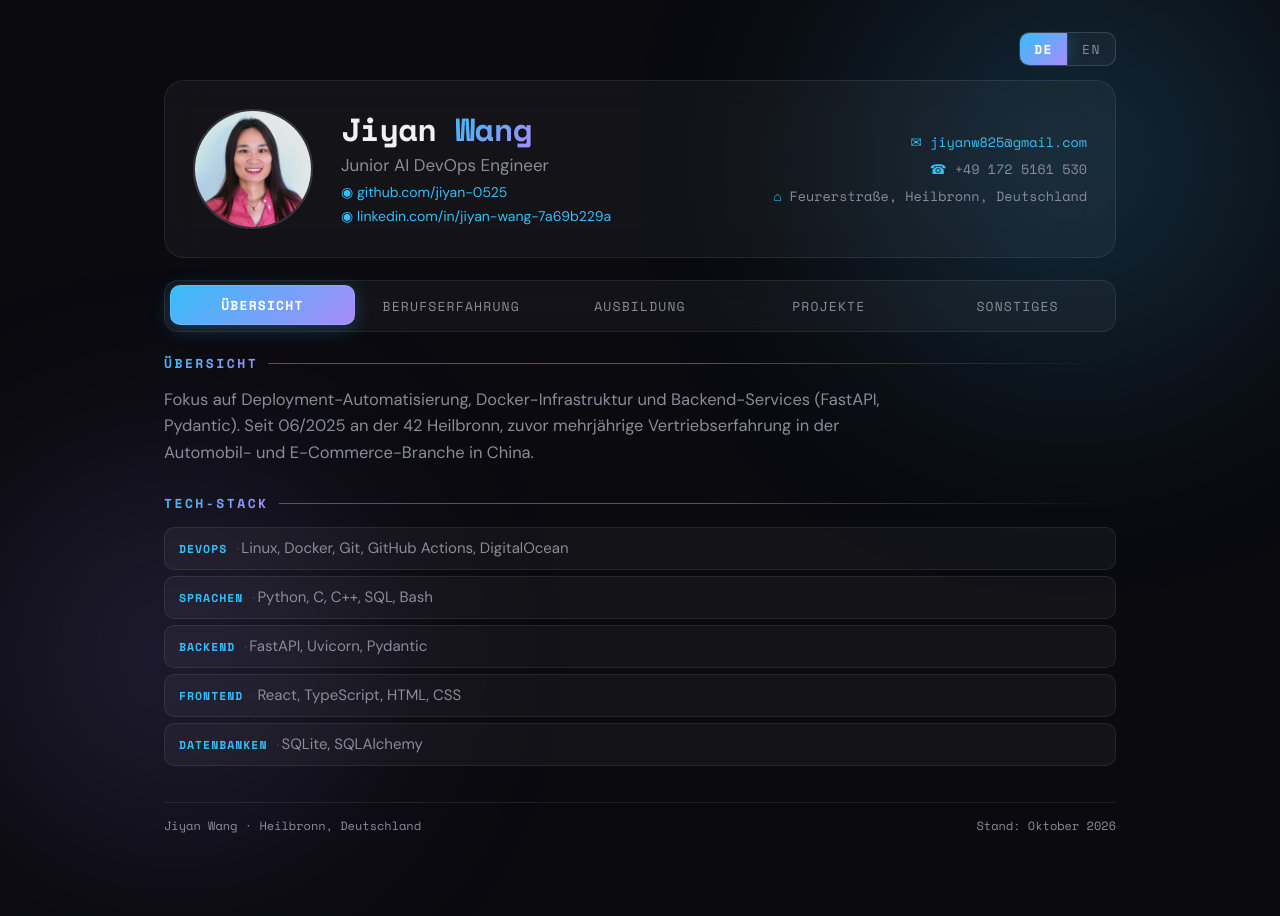
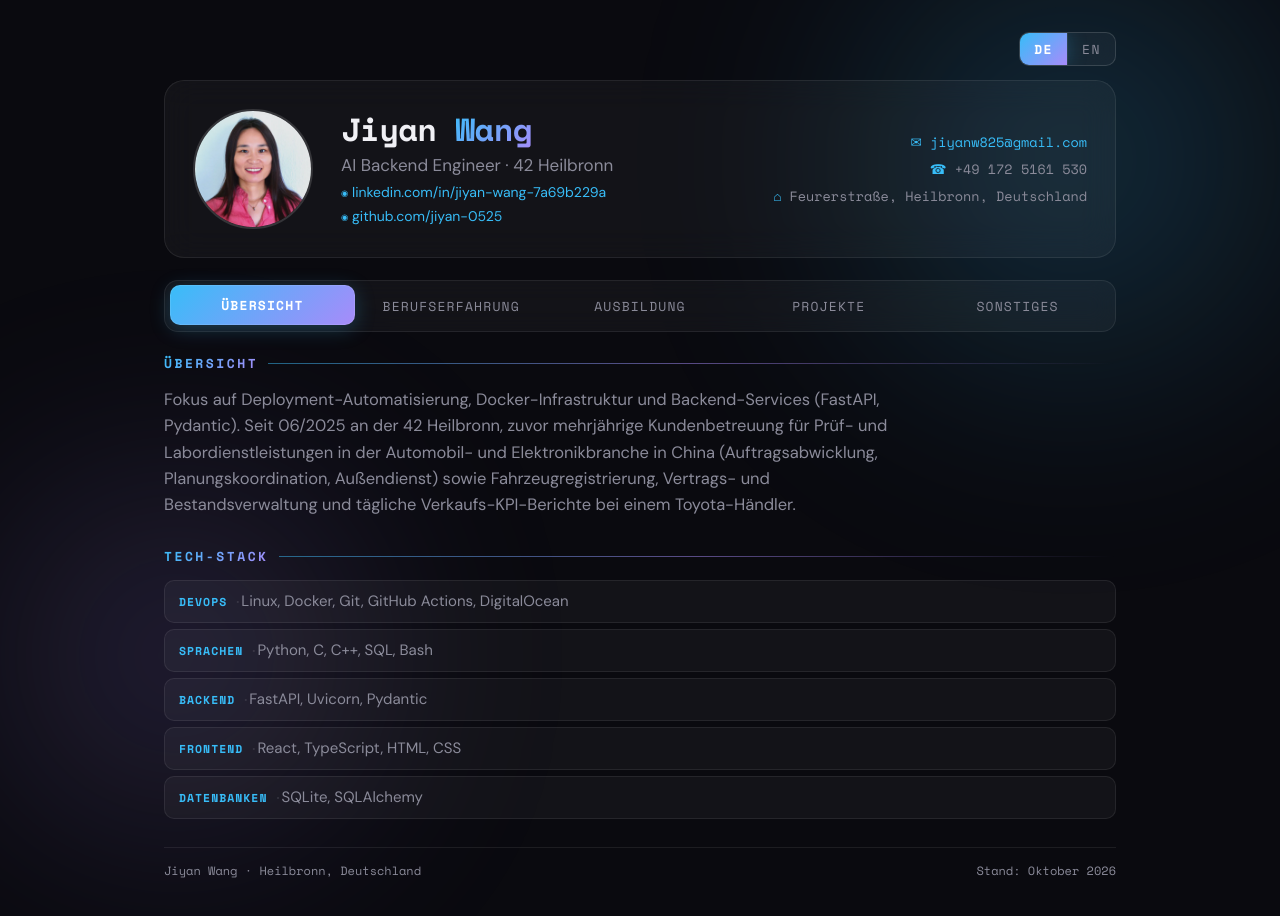
Before and after one commit to jiyan-0525/jiyan-0525.github.io, a React (Vite) app: page / in a window 1280 px wide. Shown: the top 916 px of the page. Before the commit the page ends 882 px from the top, so only its background shows below. Built offline with nearby package versions, Linux system fonts and the light colour scheme.

Commit message:
modiftitel

```diff
--- a/index.html
+++ b/index.html
@@ -5,7 +5,7 @@
     <meta name="viewport" content="width=device-width, initial-scale=1.0" />
     <meta name="color-scheme" content="light" />
     <meta name="supported-color-schemes" content="light" />
-    <meta name="description" content="Lebenslauf von Jiyan Wang – Junior AI DevOps Engineer" />
+    <meta name="description" content="Lebenslauf von Jiyan Wang – AI Backend Engineer" />
     <title>Jiyan Wang – Lebenslauf</title>
     <link rel="preconnect" href="https://fonts.googleapis.com" />
     <link rel="preconnect" href="https://fonts.gstatic.com" crossorigin />
--- a/src/components/Header.tsx
+++ b/src/components/Header.tsx
@@ -51,14 +51,14 @@ export function Header({ cv }: { cv: Cv }) {
         </div>
         <div className="role-gh">
           <span className="k">◉</span>{' '}
-          <a href={`https://${cv.github}`} target="_blank" rel="noreferrer">
-            {cv.github}
+          <a href={`https://${cv.linkedin}`} target="_blank" rel="noreferrer">
+            {cv.linkedin}
           </a>
         </div>
         <div className="role-gh">
           <span className="k">◉</span>{' '}
-          <a href={`https://${cv.linkedin}`} target="_blank" rel="noreferrer">
-            {cv.linkedin}
+          <a href={`https://${cv.github}`} target="_blank" rel="noreferrer">
+            {cv.github}
           </a>
         </div>
       </div>
--- a/src/data/de.ts
+++ b/src/data/de.ts
@@ -5,7 +5,7 @@ export const de: Cv = {
   title: 'Jiyan Wang – Lebenslauf',
   nameFirst: 'Jiyan',
   nameLast: 'Wang',
-  role: 'Junior AI DevOps Engineer',
+  role: 'AI Backend Engineer · 42 Heilbronn',
   github: 'github.com/jiyan-0525',
   linkedin: 'linkedin.com/in/jiyan-wang-7a69b229a',
   contacts: [
@@ -15,7 +15,9 @@ export const de: Cv = {
   ],
   profile:
     'Fokus auf Deployment-Automatisierung, Docker-Infrastruktur und Backend-Services (FastAPI, Pydantic). ' +
-    'Seit 06/2025 an der 42 Heilbronn, zuvor mehrjährige Vertriebserfahrung in der Automobil- und E-Commerce-Branche in China.',
+    'Seit 06/2025 an der 42 Heilbronn, zuvor mehrjährige Kundenbetreuung für Prüf- und Labordienstleistungen ' +
+    'in der Automobil- und Elektronikbranche in China (Auftragsabwicklung, Planungskoordination, Außendienst) ' +
+    'sowie Fahrzeugregistrierung, Vertrags- und Bestandsverwaltung und tägliche Verkaufs-KPI-Berichte bei einem Toyota-Händler.',
   tabs: [
     { id: 'overview', label: 'Übersicht' },
     { id: 'experience', label: 'Berufserfahrung' },
--- a/src/data/en.ts
+++ b/src/data/en.ts
@@ -5,7 +5,7 @@ export const en: Cv = {
   title: 'Jiyan Wang – Curriculum Vitae',
   nameFirst: 'Jiyan',
   nameLast: 'Wang',
-  role: 'Junior AI DevOps Engineer',
+  role: 'AI Backend Engineer · 42 Heilbronn',
   github: 'github.com/jiyan-0525',
   linkedin: 'linkedin.com/in/jiyan-wang-7a69b229a',
   contacts: [
@@ -15,7 +15,9 @@ export const en: Cv = {
   ],
   profile:
     'Focused on deployment automation, Docker infrastructure and backend services (FastAPI, Pydantic). ' +
-    'At 42 Heilbronn since 06/2025, previously several years of sales experience in the automotive and e-commerce industries in China.',
+    'At 42 Heilbronn since 06/2025, previously several years of customer support for testing and laboratory services ' +
+    'in the automotive and electronics industries in China (order processing, planning coordination, field sales) ' +
+    'as well as vehicle registration, contract and inventory management and daily sales KPI reporting at a Toyota dealership.',
   tabs: [
     { id: 'overview', label: 'Overview' },
     { id: 'experience', label: 'Experience' },
--- a/src/styles/global.css
+++ b/src/styles/global.css
@@ -253,6 +253,8 @@ body::after {
 
 .role-gh .k {
   color: var(--accent);
+  font-size: 0.6em;
+  vertical-align: 0.08em;
 }
 
 .contact-list {
```
